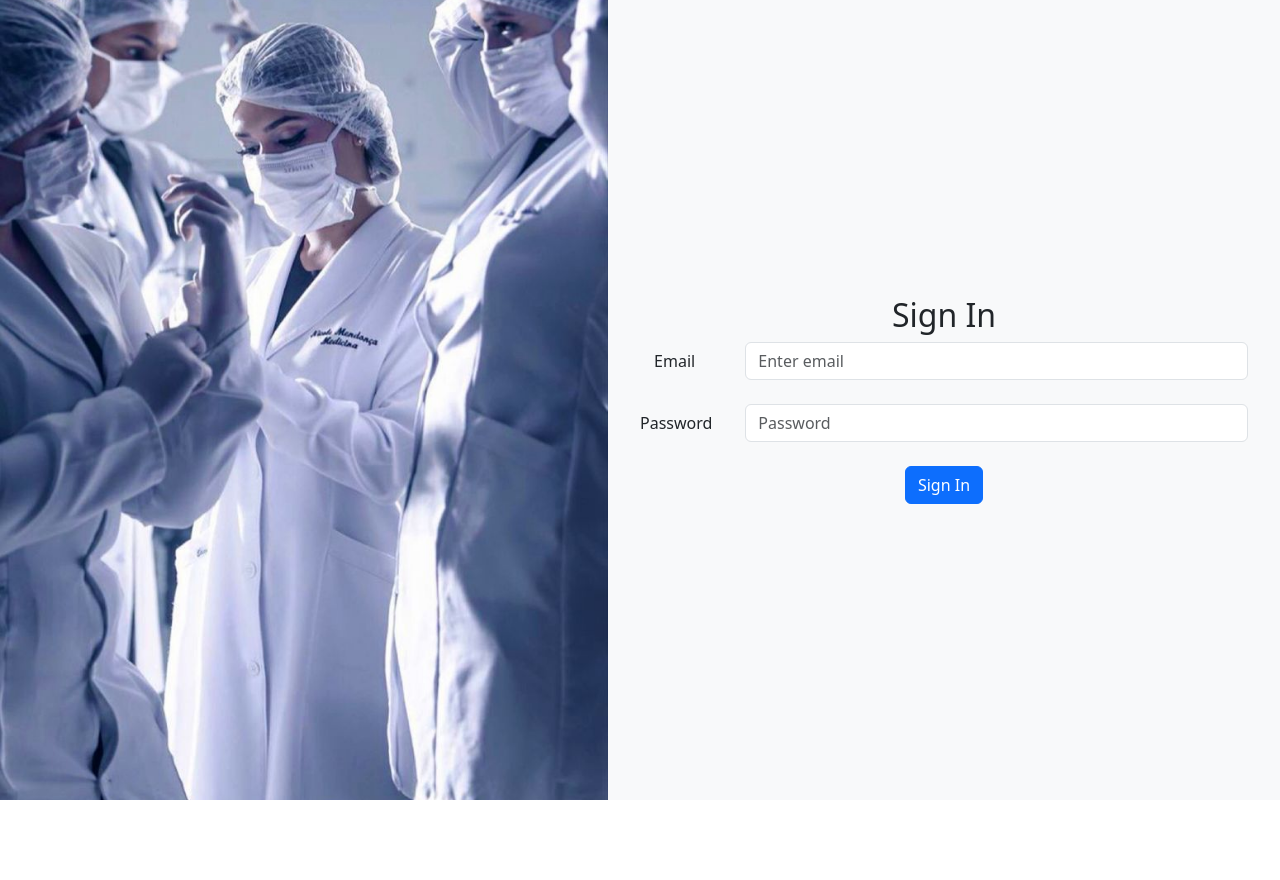
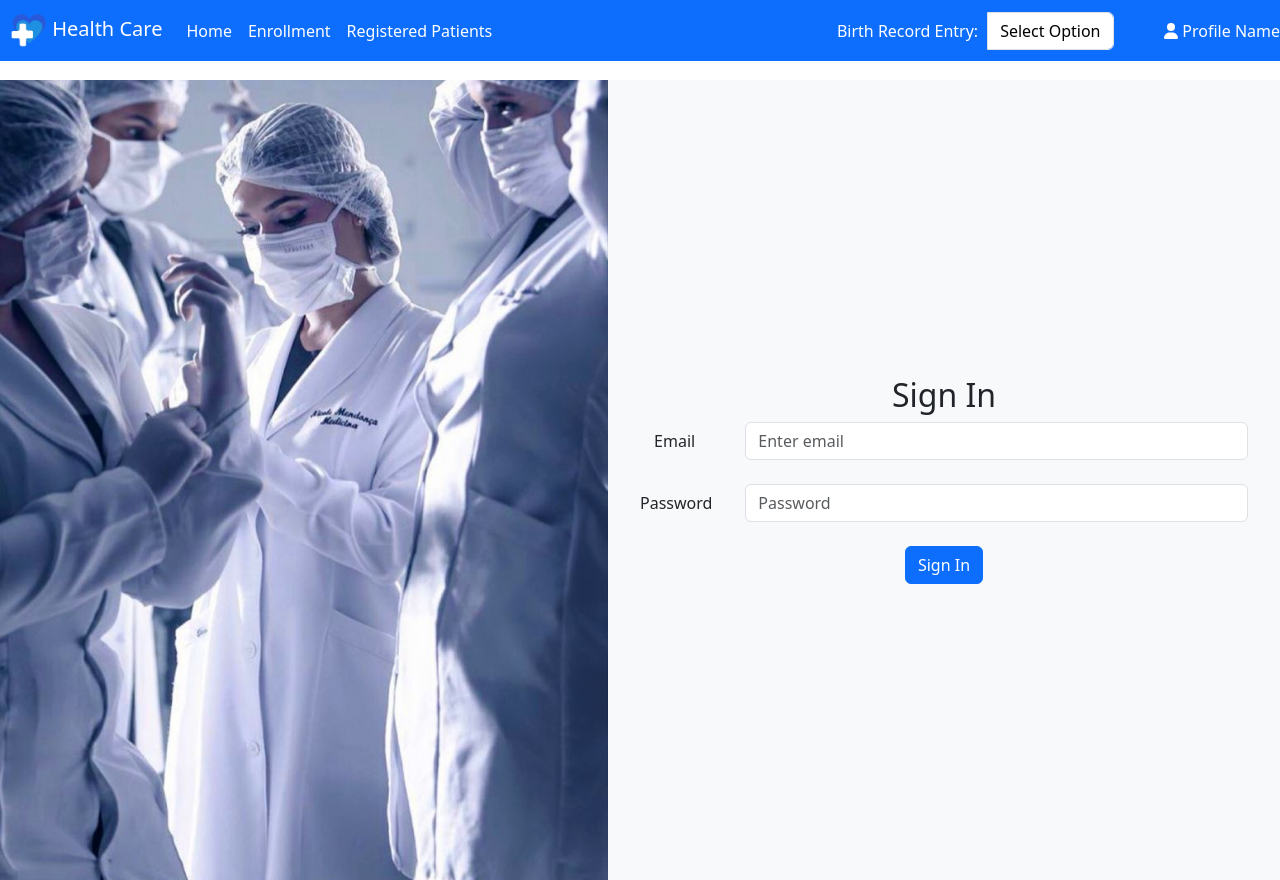
Before and after one commit to nagaraja6050266/medico-legal-client, a React (Vite) app: page /signin in a window 1280 px wide. Before the commit the page ends 800 px from the top, so only its background shows below. Built offline with nearby package versions, Linux system fonts and the light colour scheme.

Commit message:
Outlet added

```diff
--- a/src/App.jsx
+++ b/src/App.jsx
@@ -1,43 +1,28 @@
-import { useState } from "react";
+import "bootstrap/dist/css/bootstrap.min.css";
 import {
+    Route,
     BrowserRouter as Router,
-    Routes,
-    Route,
-    useLocation,
+    Routes
 } from "react-router-dom";
-import "bootstrap/dist/css/bootstrap.min.css";
 import "./App.css";
-import NavBar from "./components/Common/NavBar";
+import BirthRecordDetails from "./components/BirthRecordDetails/BirthRecordDetails"; // Import BirthRecordDetails component
+import BirthRecordEntry from "./components/BirthRecordEntry/BirthRecordEntry"; // Import BirthRecordEntry component
 import Dashboard from "./components/Dashboard/Dashboard";
+import Enrollment from "./components/Enrollment"; // Import Enrollment component
+import SignIn from "./components/Login/SignIn";
 import SignUp from "./components/Login/SignUp";
-import SignIn from "./components/Login/SignIn";
+import PatientDetails from "./components/PatientDetails"; // Import PatientDetails component
+import PatientList from "./components/PatientList"; // Import PatientList component
 import Search from "./components/Search/Search";
-import Enrollment from "./components/Enrollment"; // Import Enrollment component
-import PatientList from "./components/PatientList"; // Import PatientList component
-import BirthRecordEntry from "./components/BirthRecordEntry/BirthRecordEntry"; // Import BirthRecordEntry component
-import PatientDetails from "./components/PatientDetails"; // Import PatientDetails component
-import BirthRecordDetails from "./components/BirthRecordDetails/BirthRecordDetails"; // Import BirthRecordDetails component
+import { Template } from "./components/Template";
 
 function App() {
-    const [count, setCount] = useState(0);
 
     return (
         <Router>
-            <AppContent />
-        </Router>
-    );
-}
-
-function AppContent() {
-    const location = useLocation();
-    const showNavBar = !["/signup", "/signin"].includes(location.pathname);
-
-    return (
-        <div style={{ width: "100hw" }} className="m-0 p-0">
-            {showNavBar && <NavBar />}
-            <div style={{ marginTop: showNavBar ? "100px" : "0" }}>
-                <Routes>
-                    <Route path="/dashboard" element={<Dashboard />} />
+            <Routes>
+                <Route element={<Template />}>
+                    <Route path="/" element={<Dashboard />} />
                     <Route path="/signup" element={<SignUp />} />
                     <Route path="/signin" element={<SignIn />} />
                     <Route path="/search" element={<Search />} />
@@ -60,9 +45,9 @@ function AppContent() {
                         element={<BirthRecordDetails />}
                     />{" "}
                     {/* Add BirthRecordDetails route */}
-                </Routes>
-            </div>
-        </div>
+                </Route>
+            </Routes>
+        </Router>
     );
 }
 
--- /dev/null
+++ b/src/components/BirthRecordEntry/BirthRecordDetails.jsx
@@ -0,0 +1,41 @@
+import React from "react";
+import "bootstrap/dist/css/bootstrap.min.css";
+
+function BirthRecordDetails({ details }) {
+    return (
+        <div className="container mt-5">
+            <h2>Birth Record Details</h2>
+            <div className="card">
+                <div className="card-body">
+                    <p>
+                        <strong>Name:</strong> {details.name}
+                    </p>
+                    <p>
+                        <strong>Date of Birth:</strong> {details.dob}
+                    </p>
+                    <p>
+                        <strong>Gender:</strong> {details.gender}
+                    </p>
+                    <p>
+                        <strong>Mother's Name:</strong> {details.motherName}
+                    </p>
+                    <p>
+                        <strong>Father's Name:</strong> {details.fatherName}
+                    </p>
+                    <p>
+                        <strong>Address:</strong> {details.address}
+                    </p>
+                    <p>
+                        <strong>Parent Mobile Number:</strong>{" "}
+                        {details.parentMobileNumber}
+                    </p>
+                    <p>
+                        <strong>Baby Weight:</strong> {details.babyWeight} kg
+                    </p>
+                </div>
+            </div>
+        </div>
+    );
+}
+
+export default BirthRecordDetails;
--- a/src/components/Common/NavBar.jsx
+++ b/src/components/Common/NavBar.jsx
@@ -38,7 +38,7 @@ function NavBar() {
             <div className="collapse navbar-collapse" id="navbarNav">
                 <ul className="navbar-nav mr-auto">
                     <li className="nav-item">
-                        <Link className="nav-link" to="/dashboard">
+                        <Link className="nav-link" to="/">
                             Home
                         </Link>
                     </li>
--- /dev/null
+++ b/src/components/Template.jsx
@@ -0,0 +1,13 @@
+import { Outlet } from "react-router-dom";
+import NavBar from "./Common/NavBar";
+
+export function Template() {
+    return (
+        <>
+            <NavBar />
+            <div style={{marginTop: "80px"}}>
+                <Outlet />
+            </div>
+        </>
+    );
+}
```
